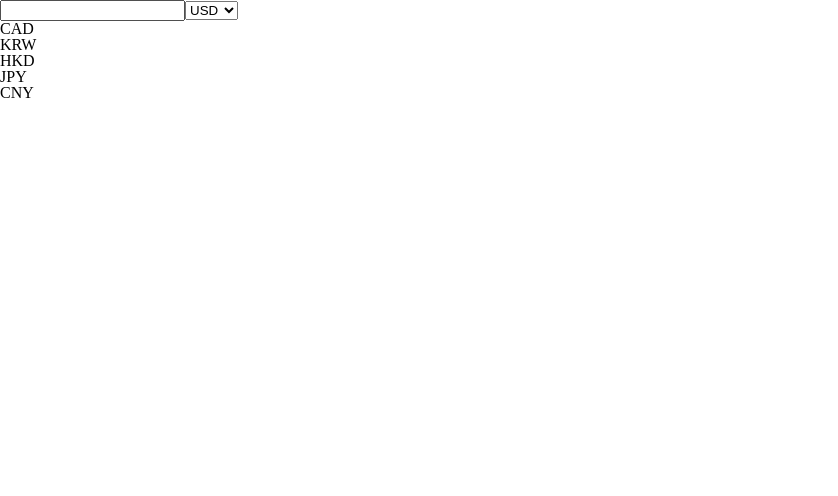
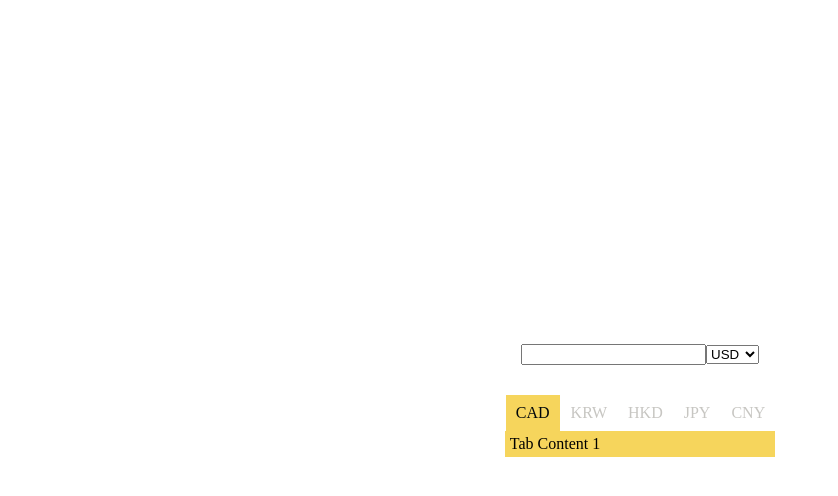
Before and after one commit to yezyvibe/test_react, a React (Create React App) app: page /second in a window 1280 px wide. Shown: the top 496 px of the page, without its empty margins (0-838 px from the left). Built offline with nearby package versions, Linux system fonts and the light colour scheme.

Commit message:
feat: tab ui 구현

```diff
--- a/src/pages/SecondCalculatorPage.js
+++ b/src/pages/SecondCalculatorPage.js
@@ -3,6 +3,33 @@ import styled from "styled-components";
 
 function SecondCalculator() {
   const [money, setMoney] = useState("");
+
+  const data = [
+    { id: "1", tabTitle: "CAD", tabContent: "Tab Content 1" },
+    { id: "2", tabTitle: "KRW", tabContent: "Tab Content 2" },
+    { id: "3", tabTitle: "HKD", tabContent: "Tab Content 3" },
+    { id: "4", tabTitle: "JPY", tabContent: "Tab Content 4" },
+    { id: "5", tabTitle: "CNY", tabContent: "Tab Content 5" },
+  ];
+
+  const [activeTab, setActiveTab] = useState(data[0].id);
+
+  const listTitles = data.map((item) => (
+    <li
+      onClick={() => setActiveTab(item.id)}
+      className={
+        activeTab === item.id ? "tab-title tab-title-active" : "tab-title"
+      }
+    >
+      {item.tabTitle}
+    </li>
+  ));
+
+  const listContent = data.map((item) => (
+    <p style={activeTab === item.id ? {} : { display: "none" }}>
+      {item.tabContent}
+    </p>
+  ));
 
   const handleChange = (e) => {
     setMoney(e.target.value);
@@ -25,6 +52,7 @@ function SecondCalculator() {
           onChange={handleChange}
           onKeyPress={handleEnter}
           value={money}
+          type="number"
         ></input>
         <select>
           <option>USD</option>
@@ -37,11 +65,8 @@ function SecondCalculator() {
       </InputBox>
       <ResultBox>
         <Tabs>
-          <Tab>CAD</Tab>
-          <Tab>KRW</Tab>
-          <Tab>HKD</Tab>
-          <Tab>JPY</Tab>
-          <Tab>CNY</Tab>
+          <ul className="tabs-titles">{listTitles}</ul>
+          <div className="tab-content">{listContent}</div>
         </Tabs>
       </ResultBox>
     </CalculatorContainer>
@@ -50,8 +75,49 @@ function SecondCalculator() {
 
 export default SecondCalculator;
 
-const CalculatorContainer = styled.div``;
-const InputBox = styled.div``;
+const CalculatorContainer = styled.div`
+  display: flex;
+  flex-direction: column;
+  align-items: center;
+  justify-content: center;
+  height: 100vh;
+`;
+const InputBox = styled.div`
+  margin-bottom: 30px;
+
+  input[type="number"]::-webkit-outer-spin-button,
+  input[type="number"]::-webkit-inner-spin-button {
+    -webkit-appearance: none;
+    -moz-appearance: none;
+    appearance: none;
+  }
+`;
 const ResultBox = styled.div``;
-const Tabs = styled.div``;
+const Tabs = styled.div`
+  .tabs-titles {
+    list-style: none;
+    padding: 0px;
+    margin: 0;
+  }
+
+  .tab-title {
+    background-color: #fff;
+    display: inline-block;
+    padding: 10px;
+    color: #c7c6c2;
+    cursor: pointer;
+    margin-left: 1px;
+  }
+
+  .tab-title-active {
+    background-color: #f6d55c;
+    color: #00070a;
+  }
+
+  .tab-content {
+    background-color: #f6d55c;
+    padding: 5px;
+    margin: 0;
+  }
+`;
 const Tab = styled.div``;
```
